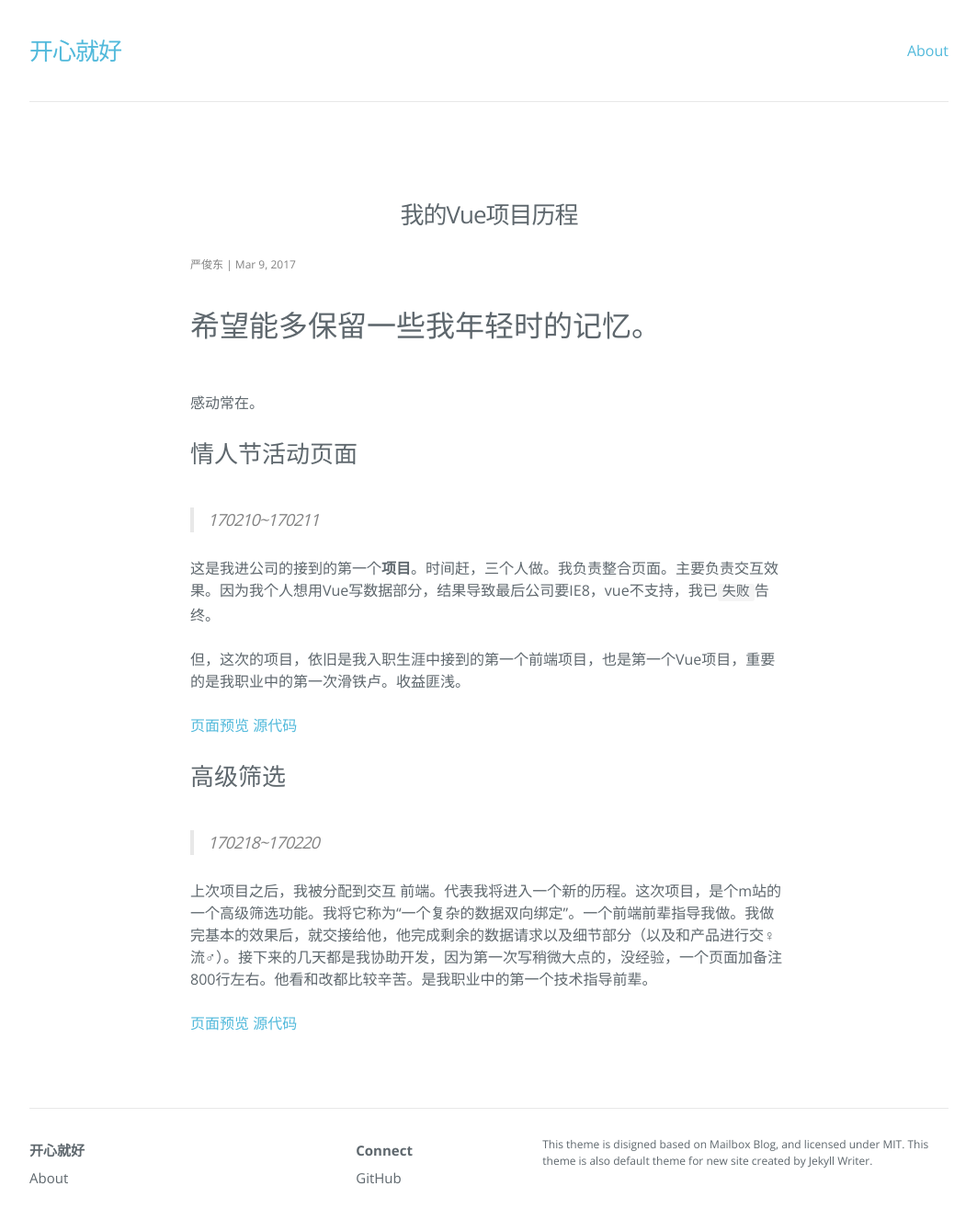
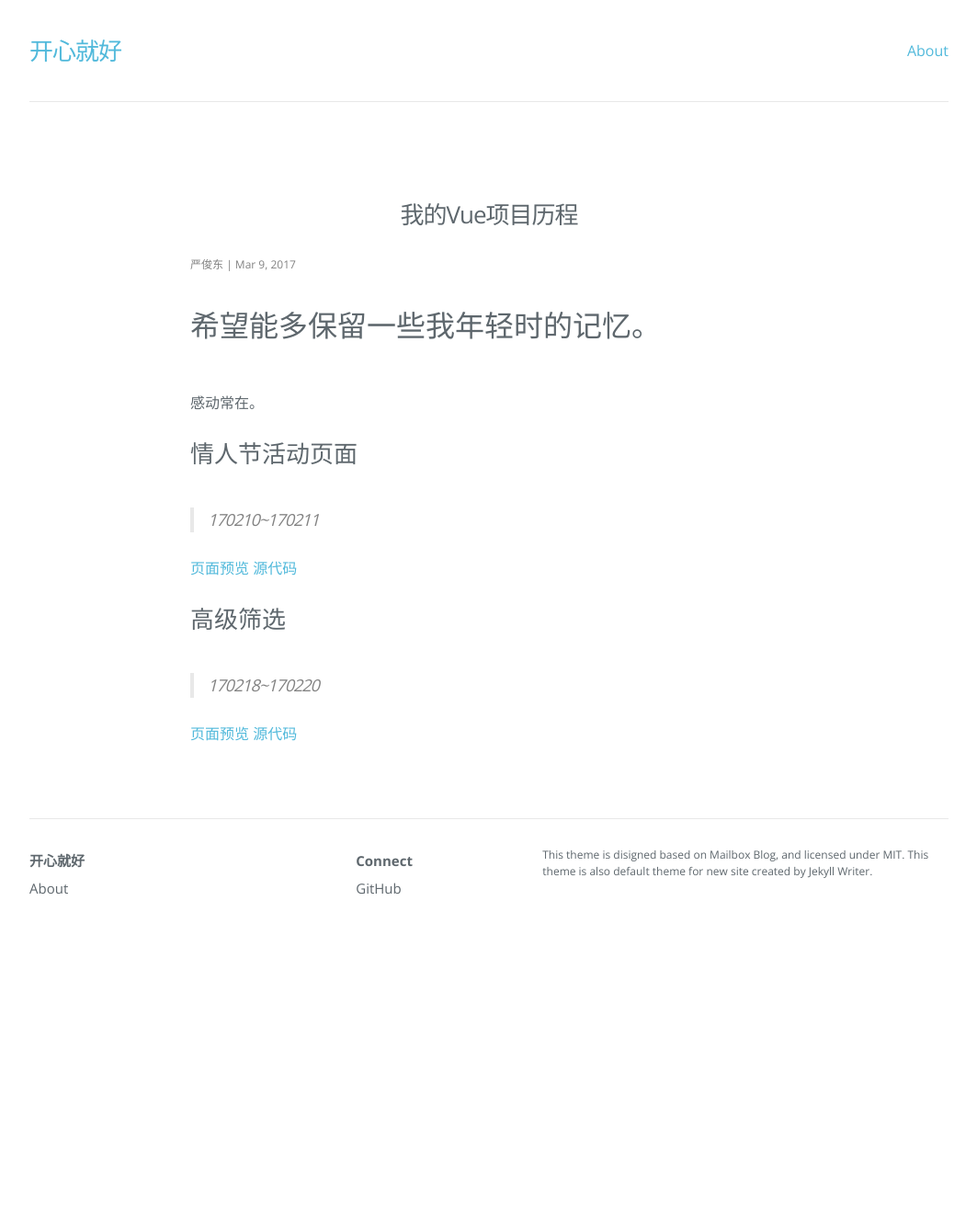
Before and after one commit to gaga-change/gaga-change.github.io, a Jekyll site: the page built from _posts/2017-03-09-我的Vue项目历程.md, in a window 1280 px wide and 1363 px high. Shown: the top 1327 px of the window at 92% size, without its empty margins (108-1171 px from the left). Built offline with Jekyll 4.4.1, drawn with Linux system fonts in a browser that asks for light colours; nearby versions of some CDN libraries.

Commit message:
Update 我的Vue项目历程

```diff
--- a/_posts/2017-03-09-我的Vue项目历程.md
+++ b/_posts/2017-03-09-我的Vue项目历程.md
@@ -12,17 +12,11 @@ tags: vue
 
 > 170210~170211
 
-这是我进公司的接到的第一个**项目**。时间赶，三个人做。我负责整合页面。主要负责交互效果。因为我个人想用Vue写数据部分，结果导致最后公司要IE8，vue不支持，我已`失败`告终。
-
-但，这次的项目，依旧是我入职生涯中接到的第一个前端项目，也是第一个Vue项目，重要的是我职业中的第一次滑铁卢。收益匪浅。
-
 [页面预览](https://gaga-change.github.io/vue-valentine/) [源代码](https://github.com/gaga-change/vue-valentine)
 
 ### 高级筛选
 
 >170218~170220
 
-上次项目之后，我被分配到交互    前端。代表我将进入一个新的历程。这次项目，是个m站的一个高级筛选功能。我将它称为“一个复杂的数据双向绑定”。一个前端前辈指导我做。我做完基本的效果后，就交接给他，他完成剩余的数据请求以及细节部分（以及和产品进行交♀流♂）。接下来的几天都是我协助开发，因为第一次写稍微大点的，没经验，一个页面加备注800行左右。他看和改都比较辛苦。是我职业中的第一个技术指导前辈。
-
 [页面预览](https://gaga-change.github.io/vue-advanced-query
 ) [源代码](https://github.com/gaga-change/vue-advanced-query)
```
